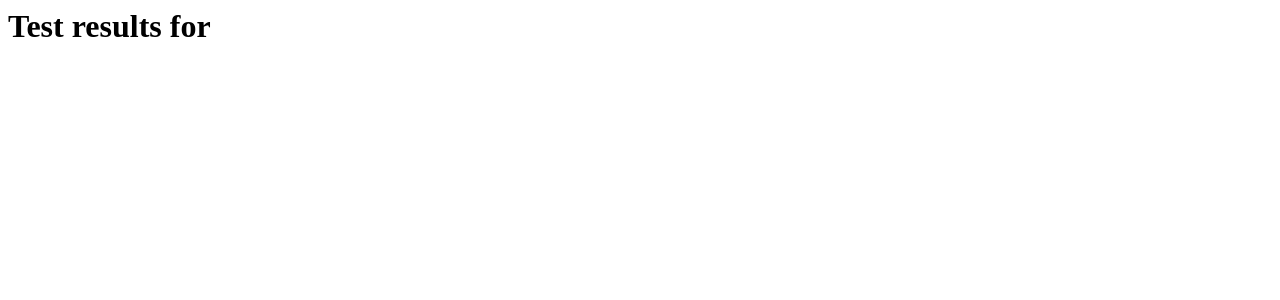
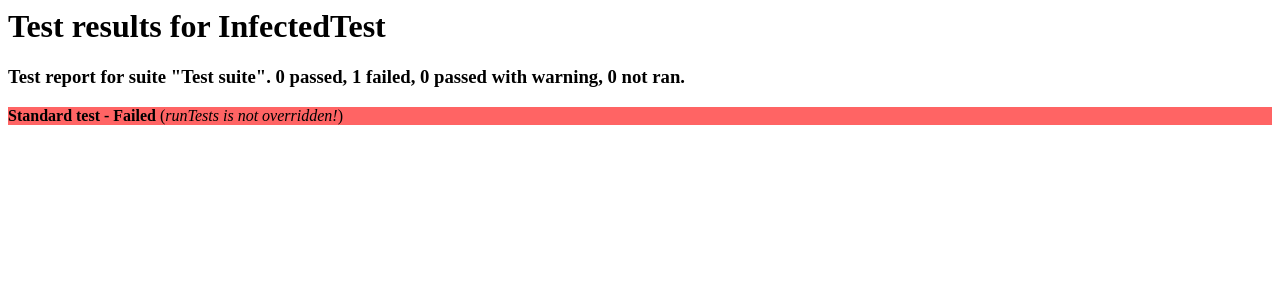
Before and after one commit to InfectedLan/InfectedTest, a PHP site: page /InfectedTestbed.php in a window 1280 px wide. Shown: the top 300 px of the page. Run offline with PHP 8.4, Linux system fonts and the light colour scheme; data that the repository does not hold is empty.

Commit message:
Finished test testbed

```diff
--- a/InfectedTestbed.php
+++ b/InfectedTestbed.php
@@ -10,8 +10,8 @@
 
 		public function __construct() {
 			//Initialize test here
-			$testSuites = array();
-			$testSuites[] = new TestSuite("Test suite");
+			$this->testSuites = array();
+			$this->testSuites[] = new TestSuite("Test suite");
 		}
 
 		public function runTests() {
--- a/WebReporter.php
+++ b/WebReporter.php
@@ -3,14 +3,50 @@ require_once 'TestReporter.php';
 
 class WebReporter extends TestReporter {
 	public function report($testResults) {
-		echo "<h1>Test results for ";
-		foreach ($testResults as $suiteResult) {
-			$this->reportSuite($suiteResult);
-		}
+		echo "<html>";
+			echo "<head>";
+				echo "<style type='text/css'>";
+					echo '.passed { background-color: rgb(100, 255, 100); }';
+					echo '.failed { background-color: rgb(255, 100, 100); }';
+					echo '.warn { background-color: rgb(255, 128, 100); }';
+					echo '.not_ran { background-color: rgb(100, 100, 255); }';
+					echo '.css_error { background-color: rgb(100, 255, 100); }';
+				echo "</style>";
+			echo "</head>";
+			echo "<body>";
+				echo "<h1>Test results for InfectedTest</h1>";
+				foreach ($testResults as $suiteResult) {
+					$this->reportSuite($suiteResult);
+				}
+			echo "</body>";
+		echo "</html>";
 	}
 	private function reportSuite($suiteResult) {
-		echo '<h3>Test report for suite "' . $suiteResult->getName() . '"</h3>';
 		$testResults = $suiteResult->getResults();
+		$passed = 0;
+		$failed = 0;
+		$passed_with_warn = 0;
+		$not_ran = 0;
+		foreach($testResults as $testResult) {
+			switch ($testResult->getResult()) {
+				case TestResult::TEST_PASSED:
+					$passed++;
+					break;
+				case TestResult::TEST_FAILED:
+					$failed++;
+					break;
+				case TestResult::TEST_PASSED_WITH_WARNING:
+					$passed_with_warn++;
+					break;
+				case TestResult::TEST_NOT_RAN:
+					$not_ran++;
+					break;
+
+				default:
+					break;
+			}
+		}
+		echo '<h3>Test report for suite "' . $suiteResult->getName() . '". ' . $passed . ' passed, ' . $failed . ' failed, ' . $passed_with_warn . ' passed with warning, ' . $not_ran . ' not ran.' . '</h3>';
 		foreach ($testResults as $testResult) {
 			echo '<div class="';
 			switch ($testResult->getResult()) {
```
